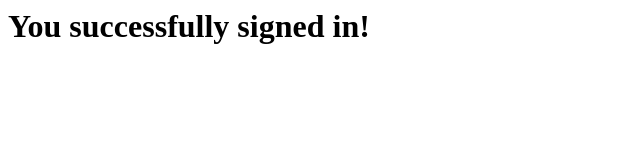
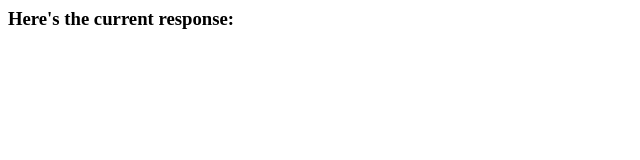
Before and after one commit to glingy/CORSTest, a plain HTML site: page signedin.html in a window 1280 px wide. Shown: the whole page, without its empty margins (0-640 px from the left). Drawn offline with Linux system fonts and the light colour scheme; no server answers.

Commit message:
Update signedin.html

```diff
--- a/signedin.html
+++ b/signedin.html
@@ -1,9 +1,9 @@
 <html>
   <head>
-    <title>Successfully Signed In!</title>
+    <title>Attempted Sign In</title>
   </head>
   <body>
-    <h1>You successfully signed in!</h1>
+    <h3>Here's the current response:</h3>
     <p id="response"></p>
     <script>
       let r = new XMLHttpRequest()
```
